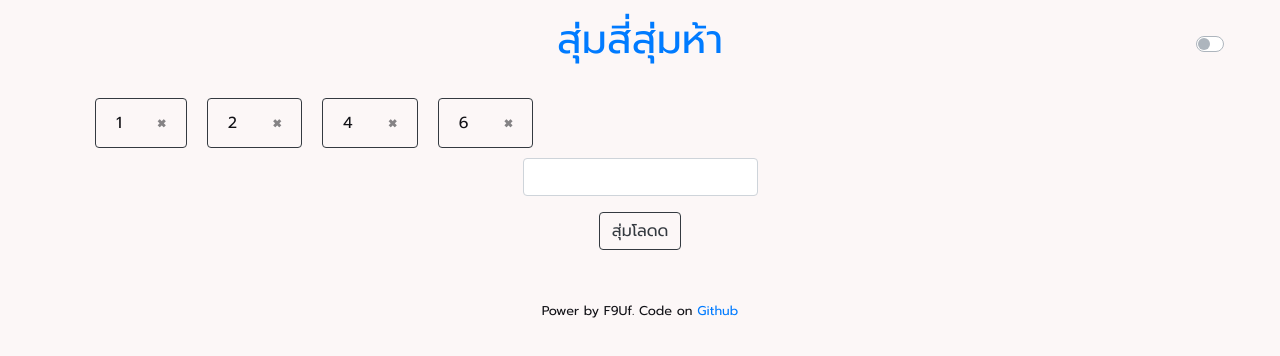
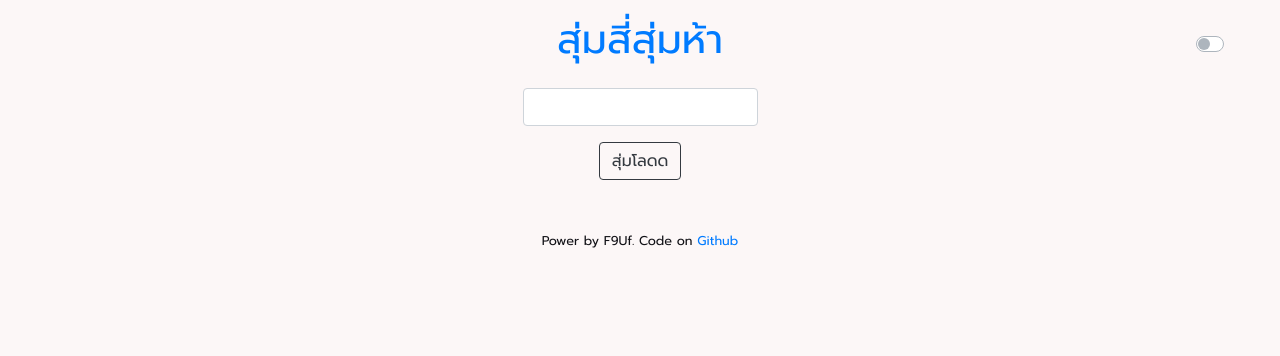
Before and after one commit to F9Uf/vue-random-choic, a Vue app: page / in a window 1280 px wide. Shown: the top 356 px of the page. Built offline with nearby package versions, Linux system fonts and the light colour scheme; what vue-input-autowidth would draw is missing.

Commit message:
change web name

```diff
--- a/public/index.html
+++ b/public/index.html
@@ -8,7 +8,7 @@
     <link href="https://fonts.googleapis.com/css?family=Prompt&display=swap" rel="stylesheet">
     <link rel="stylesheet" href="./css/style.css">
     <link rel="icon" href="<%= BASE_URL %>favicon.ico">
-    <title>Soom See Soom Ha | สุ่มสี่สุ่มห้า</title>
+    <title>Soom 4 Soom 5 | สุ่มสี่สุ่มห้า</title>
   </head>
   <body class="morning">
     <noscript>
--- a/src/App.vue
+++ b/src/App.vue
@@ -79,7 +79,7 @@ export default {
   name: 'app',
   data () {
     return {
-      list: [{text:'1'},{text:'2'},{text:'4'},{text: '6'}],
+      list: [],
       newList: '',
       selectedIndex: null,
       randomResult: {},
```
